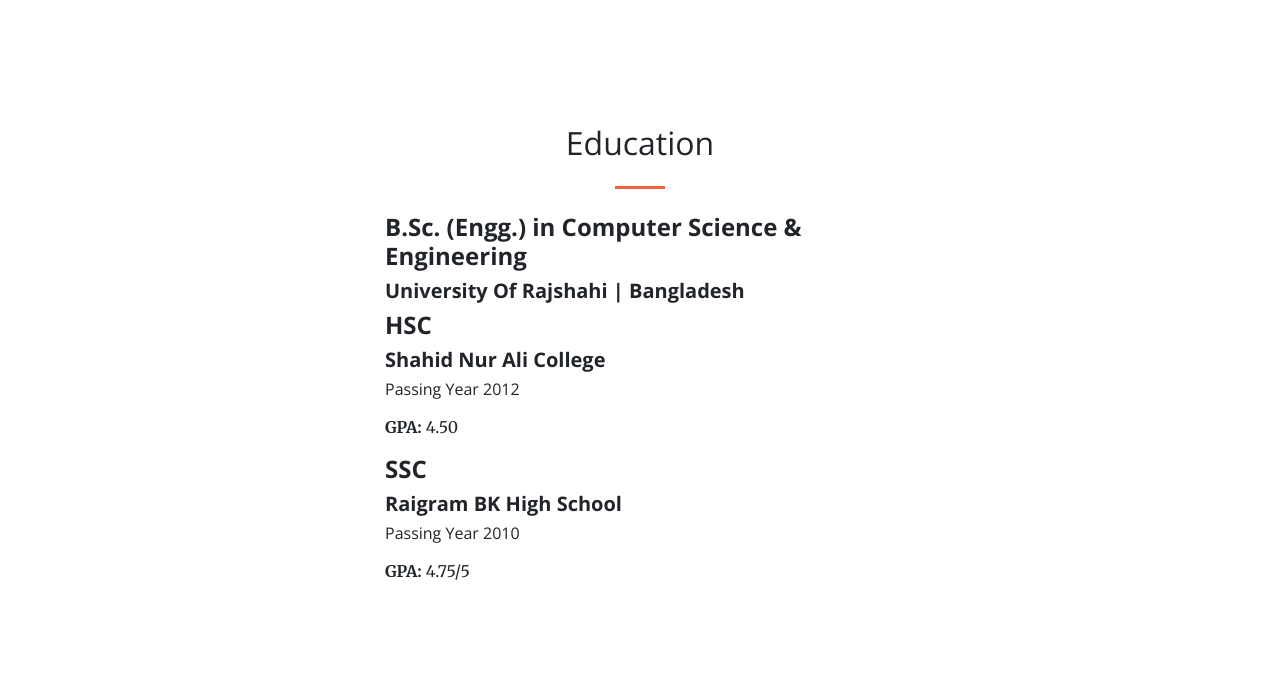
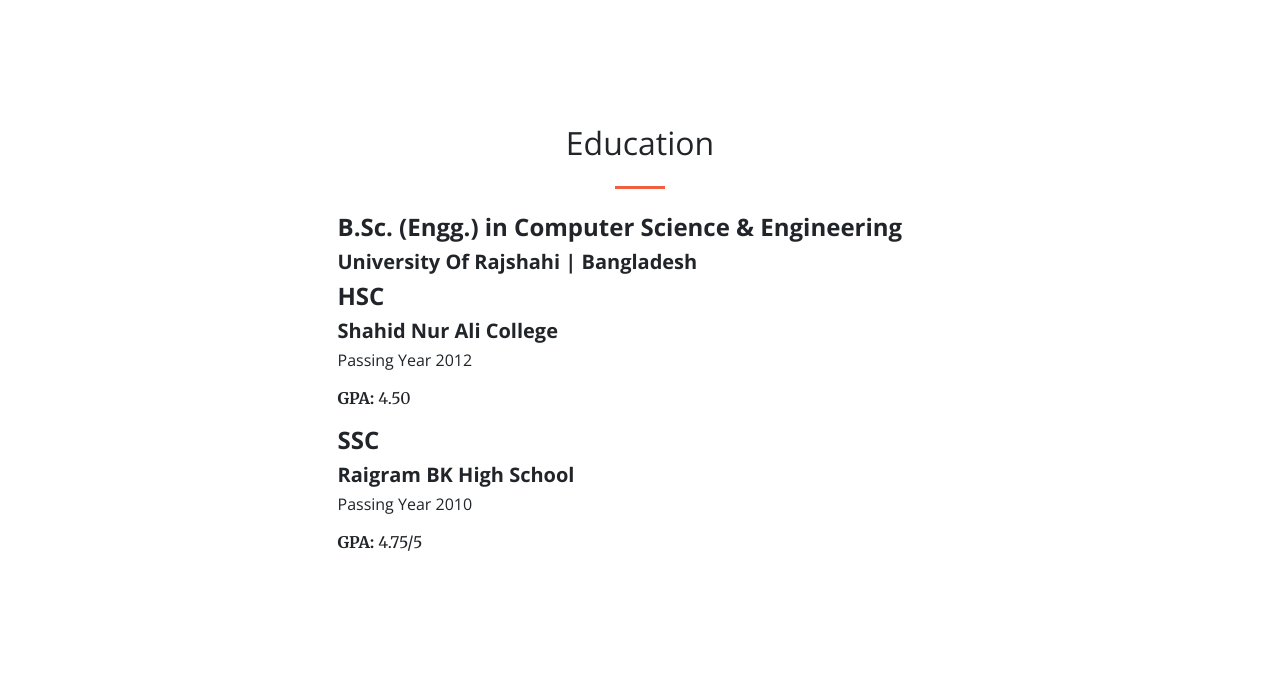
Before and after one commit to ShahabuddinAhmed/ShahabuddinAhmed.github.io, a plain HTML site: page index.html in a window 1280 px wide. Shown: the part 2400-3095 px from the top of the page. Drawn offline with nearby package versions, Linux system fonts and the light colour scheme.

```diff
--- a/index.html
+++ b/index.html
@@ -200,10 +200,10 @@
       <section id="education">
             <div class="container">
                <div class="row">
-                  <div class="col-lg-6 mx-auto text-center">
+                  <div class="col-lg-7 mx-auto text-center">
                      <h2 class="section-heading">Education</h2>
                      <hr class="my-4">
-                     <div class="col-sm-12 col-md-10">
+                     <div class="col-md-12 col-md-10">
 
                         <div class="education-wrapper text-left">
                             <div class="education margin-b-50">
```
